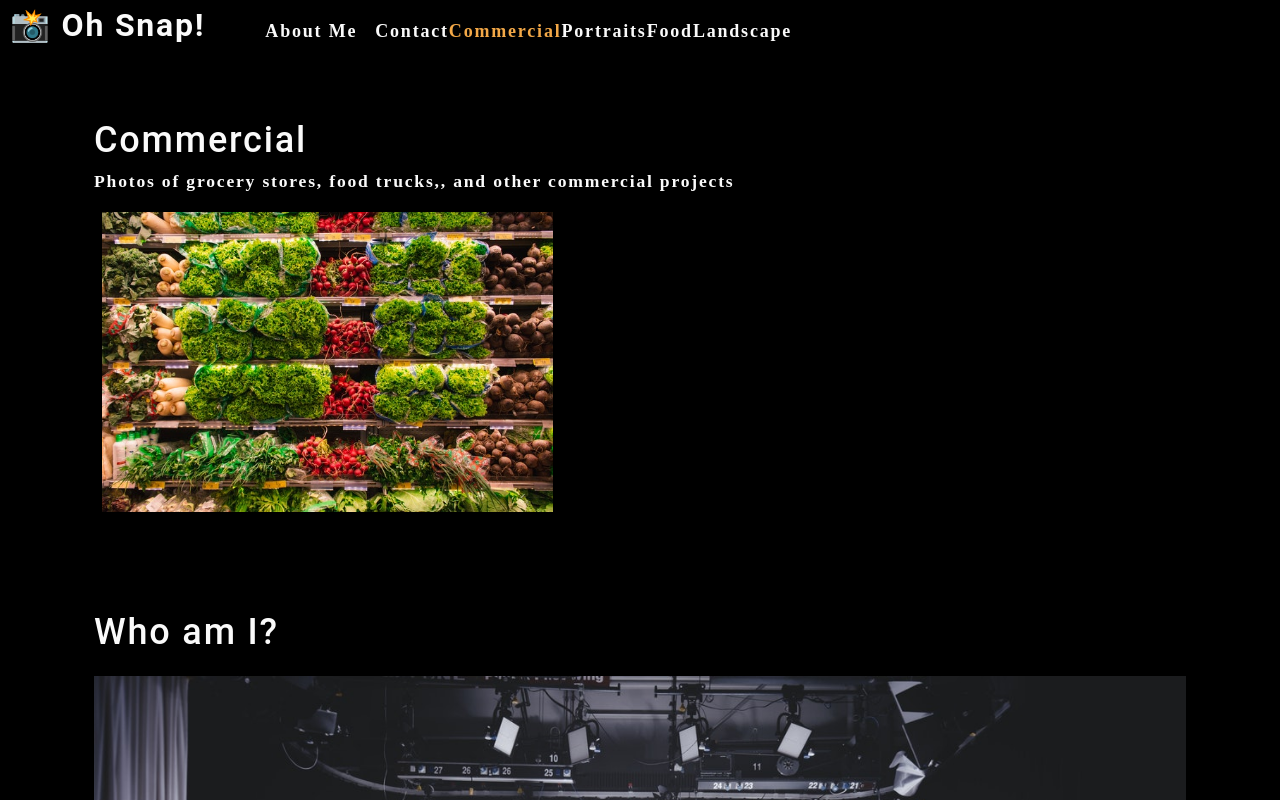
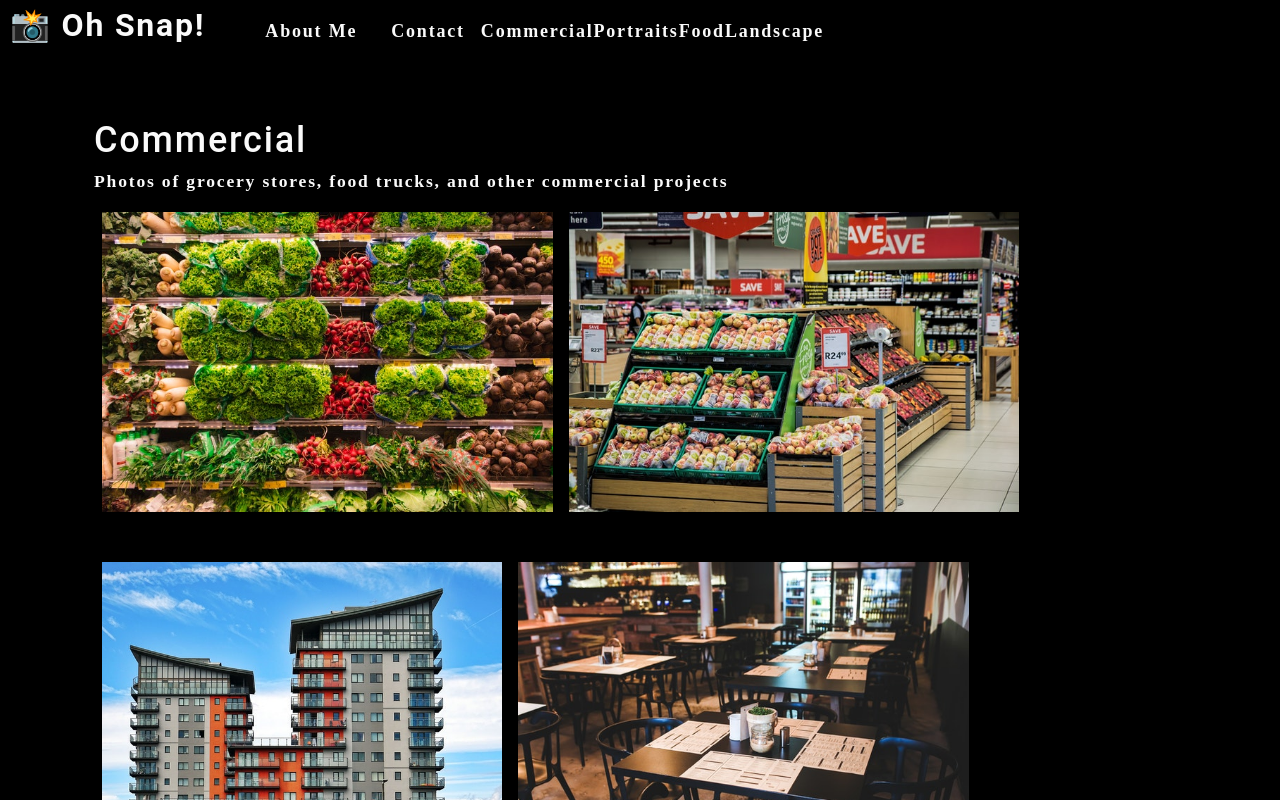
Before and after one commit to zuetesei/photo-port, a React (Create React App) app: page / in a window 1280 px wide. Shown: the top 800 px of the page. Built offline with nearby package versions, Linux system fonts and the light colour scheme.

Commit message:
displayed the photo gallery

```diff
--- a/src/App.js
+++ b/src/App.js
@@ -22,7 +22,7 @@ function App() {
       ></Nav>
       <main>
         <div>
-          <Gallery></Gallery>
+          <Gallery currentCategory={currentCategory}></Gallery>
           <About></About>
         </div>
       </main>
--- a/src/components/About/index.js
+++ b/src/components/About/index.js
@@ -6,6 +6,10 @@ function About() {
         <section className='my-5'>
             <h1 id="about"> Who am I? </h1>
             <img src={coverImage} className="my-2" style={{ width: "100%" }} alt="cover"></img>
+            <div className='my-2'>
+                <p>  Lorem ipsum dolor sit amet, consectetur adipiscing elit. Donec bibendum turpis sed ex condimentum molestie. Mauris condimentum lectus ut ornare dignissim. Mauris faucibus urna mi, ac feugiat metus aliquam maximus. Proin aliquam justo nec diam vulputate vestibulum. Aenean sollicitudin nulla at nisi ornare, nec suscipit massa eleifend. Morbi tristique justo vel turpis sollicitudin, et tristique velit convallis. In hac habitasse platea dictumst. Phasellus mattis nunc sed orci consequat laoreet. Praesent id nisl nibh. Curabitur imperdiet ultricies mollis. In hac habitasse platea dictumst.
+                </p>
+            </div>
         </section>
     )
 }
--- a/src/components/Gallery/index.js
+++ b/src/components/Gallery/index.js
@@ -1,23 +1,17 @@
 import React from 'react';
+import PhotoList from '../PhotoList';
 import { capitalizeFirstLetter } from '../../utils/helpers';
-import photo from '../../assets/small/commercial/0.jpg';
+
 
 function Gallery(props) {
-    const currentCategory = {
-        name: 'commercial',
-        description: 'Photos of grocery stores, food trucks,, and other commercial projects',
-    };
+    const { currentCategory } = props;
     return (
         <section>
-            <h1>  {capitalizeFirstLetter(currentCategory.name)} </h1>
-            <p> {capitalizeFirstLetter(currentCategory.description)} </p>
-            <div>
-                <img src={photo}
-                    alt='Commercial example'
-                    className='img-thumbnail mx-1' />
-            </div>
+            <h1 data-testid='h1tag'>  {capitalizeFirstLetter(currentCategory.name)} </h1>
+            <p> {currentCategory.description} </p>
+            <PhotoList category={currentCategory.name} />
         </section>
     );
-};
+}
 
 export default Gallery;
--- a/src/components/Nav/index.js
+++ b/src/components/Nav/index.js
@@ -1,4 +1,4 @@
-import React, { useEffect } from 'react';
+import React from 'react';
 import { capitalizeFirstLetter } from '../../utils/helpers';
 
 function Nav(props) {
@@ -9,9 +9,14 @@ function Nav(props) {
         currentCategory,
     } = props;
 
-    useEffect(() => {
-        document.title = capitalizeFirstLetter(currentCategory.name);
-    }, [currentCategory]);
+    const handleClick = (item) => {
+        console.log(item);
+        return item;
+    }
+
+    // useEffect(() => {
+    //     document.title = capitalizeFirstLetter(currentCategory.name);
+    // }, [currentCategory]);
 
     return (
         <header className="flex-row px-1">
@@ -23,14 +28,19 @@ function Nav(props) {
             <nav>
                 <ul className="flex-row">
                     <li className='mx-2'>
-                        <a href="#about"> About Me</a>
+                        <a data-testid="about" href="#about"> About Me</a>
                     </li>
-                    <li>
-                        <span> Contact </span>
+                    <li className={'mx-2'}>
+                        <span onClick={() => handleClick('Contact')}> Contact </span>
                     </li>
                     {categories.map((category) => (
-                        <li className={`mx-1' ${currentCategory.name === category.name && 'navActive'}`} key={category.name}>
-                            <span onClick={() => { setCurrentCategory(category) }} >
+                        <li className={`mx-1' ${currentCategory.name === category.name}`}
+                            key={category.name}
+                        >
+                            <span onClick={() => {
+                                setCurrentCategory(category)
+                            }}
+                            >
                                 {capitalizeFirstLetter(category.name)}
                             </span>
                         </li>
--- /dev/null
+++ b/src/components/PhotoList/index.js
@@ -0,0 +1,120 @@
+import React, { useState } from 'react';
+
+const PhotoList = ({ category }) => {
+
+    const [photos] = useState([
+        {
+            name: 'Grocery aisle',
+            category: 'commercial',
+            description: 'Lorem ipsum dolor sit amet, consectetur adipiscing elit. Nunc ultricie',
+        },
+        {
+            name: 'Grocery booth',
+            category: 'commercial',
+            description: 'Lorem ipsum dolor sit amet, consectetur adipiscing elit. Nunc ultricie',
+        },
+        {
+            name: 'Building exterior',
+            category: 'commercial',
+            description: 'Lorem ipsum dolor sit amet, consectetur adipiscing elit. Nunc ultricie',
+        },
+        {
+            name: 'Restaurant table',
+            category: 'commercial',
+            description: 'Lorem ipsum dolor sit amet, consectetur adipiscing elit. Nunc ultricie',
+        },
+        {
+            name: 'Cafe interior',
+            category: 'commercial',
+            description: 'Lorem ipsum dolor sit amet, consectetur adipiscing elit. Nunc ultricie',
+        },
+        {
+            name: 'Cat green eyes',
+            category: 'portraits',
+            description: 'Lorem ipsum dolor sit amet, consectetur adipiscing elit. Nunc ultricie',
+        },
+        {
+            name: 'Green parrot',
+            category: 'portraits',
+            description: 'Lorem ipsum dolor sit amet, consectetur adipiscing elit. Nunc ultricie',
+        },
+        {
+            name: 'Yellow macaw',
+            category: 'portraits',
+            description: 'Lorem ipsum dolor sit amet, consectetur adipiscing elit. Nunc ultricie',
+        },
+        {
+            name: 'Pug smile',
+            category: 'portraits',
+            description: 'Lorem ipsum dolor sit amet, consectetur adipiscing elit. Nunc ultricie',
+        },
+        {
+            name: 'Pancakes',
+            category: 'food',
+            description: 'Lorem ipsum dolor sit amet, consectetur adipiscing elit. Nunc ultricie',
+        },
+        {
+            name: 'Burrito',
+            category: 'food',
+            description: 'Lorem ipsum dolor sit amet, consectetur adipiscing elit. Nunc ultricie',
+        },
+        {
+            name: 'Scallop pasta',
+            category: 'food',
+            description: 'Lorem ipsum dolor sit amet, consectetur adipiscing elit. Nunc ultricie',
+        },
+        {
+            name: 'Burger',
+            category: 'food',
+            description: 'Lorem ipsum dolor sit amet, consectetur adipiscing elit. Nunc ultricie',
+        },
+        {
+            name: 'Fruit bowl',
+            category: 'food',
+            description: 'Lorem ipsum dolor sit amet, consectetur adipiscing elit. Nunc ultricie',
+        },
+        {
+            name: 'Green river',
+            category: 'landscape',
+            description: 'Lorem ipsum dolor sit amet, consectetur adipiscing elit. Nunc ultricie',
+        },
+        {
+            name: 'Docks',
+            category: 'landscape',
+            description: 'Lorem ipsum dolor sit amet, consectetur adipiscing elit. Nunc ultricie',
+        },
+        {
+            name: 'Panoramic village by sea',
+            category: 'landscape',
+            description: 'Lorem ipsum dolor sit amet, consectetur adipiscing elit. Nunc ultricie',
+        },
+        {
+            name: 'Domestic landscape',
+            category: 'landscape',
+            description: 'Lorem ipsum dolor sit amet, consectetur adipiscing elit. Nunc ultricie',
+        },
+        {
+            name: 'Park bench',
+            category: 'landscape',
+            description: 'Lorem ipsum dolor sit amet, consectetur adipiscing elit. Nunc ultricie',
+        },
+    ]);
+
+    const currentPhotos = photos.filter(photo => photo.category === category);
+
+    return (
+        <div>
+            <div className='flex-row'>
+                {currentPhotos.map((image, i) => (
+                    <img src={require(`../../assets/small/${category}/${i}.jpg`).default}
+                        alt={image.name}
+                        className='img-thumbnail mx-1'
+                        key={image.name}
+                    />
+                ))}
+            </div>
+        </div>
+    );
+};
+
+export default PhotoList;
```
